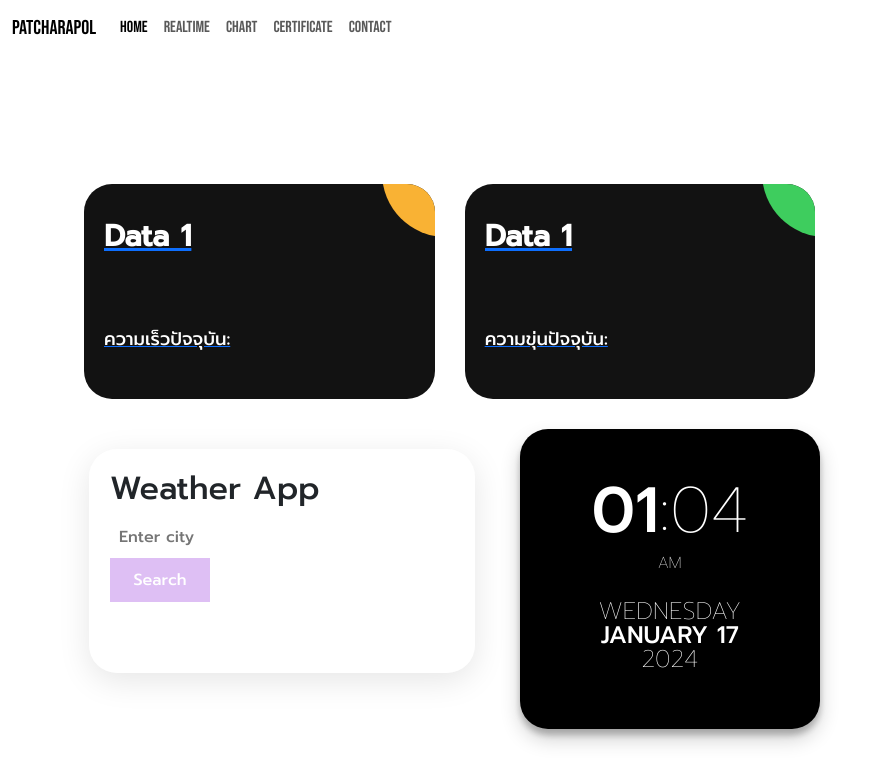
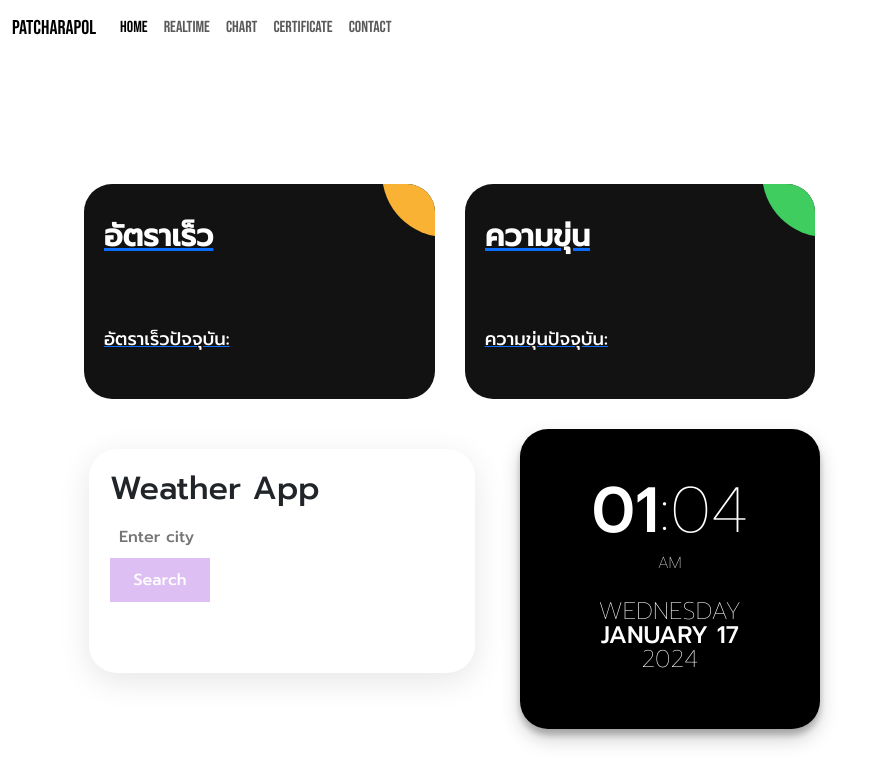
Before and after one commit to NuiZaNaJa/NuiZaNaJa.github.io, a plain HTML site: page data1.html in a window 1280 px wide. Shown: the top 784 px of the page, without its empty margins (0-877 px from the left). Drawn offline with nearby package versions, Linux system fonts and the light colour scheme; no server answers.

Commit message:
Update data1.html

```diff
--- a/data1.html
+++ b/data1.html
@@ -62,11 +62,11 @@
                   <div class="ag-courses-item_bg"></div>
 
                   <div class="ag-courses-item_title">
-                    Data 1
+                    อัตราเร็ว
                   </div>
 
                   <div class="ag-courses-item_date-box">
-                    ความเร็วปัจจุบัน:
+                    อัตราเร็วปัจจุบัน:
                     <span class="ag-courses-item_date">
                       <p id="speed"></p>
                     </span>
@@ -80,7 +80,7 @@
                   <div class="ag-courses-item_bg"></div>
 
                   <div class="ag-courses-item_title">
-                    Data 1
+                    ความขุ่น
                   </div>
 
                   <div class="ag-courses-item_date-box">
```
